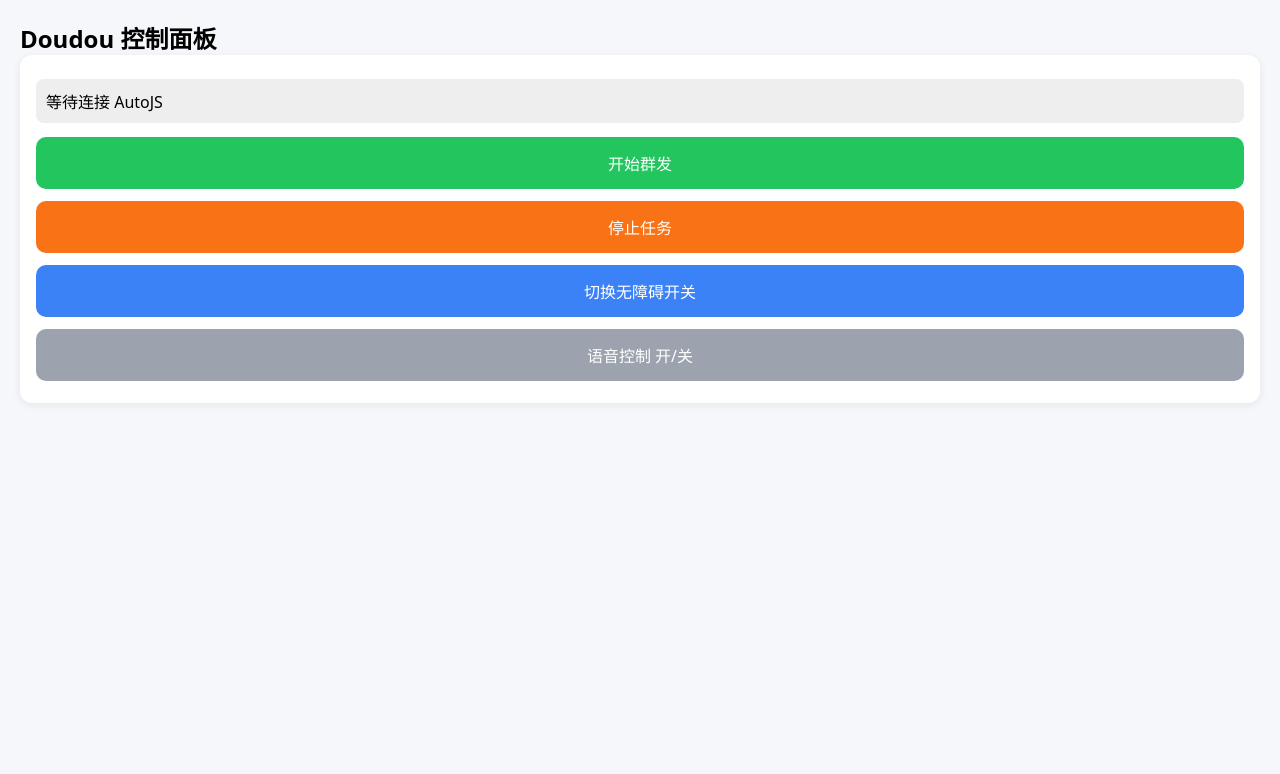
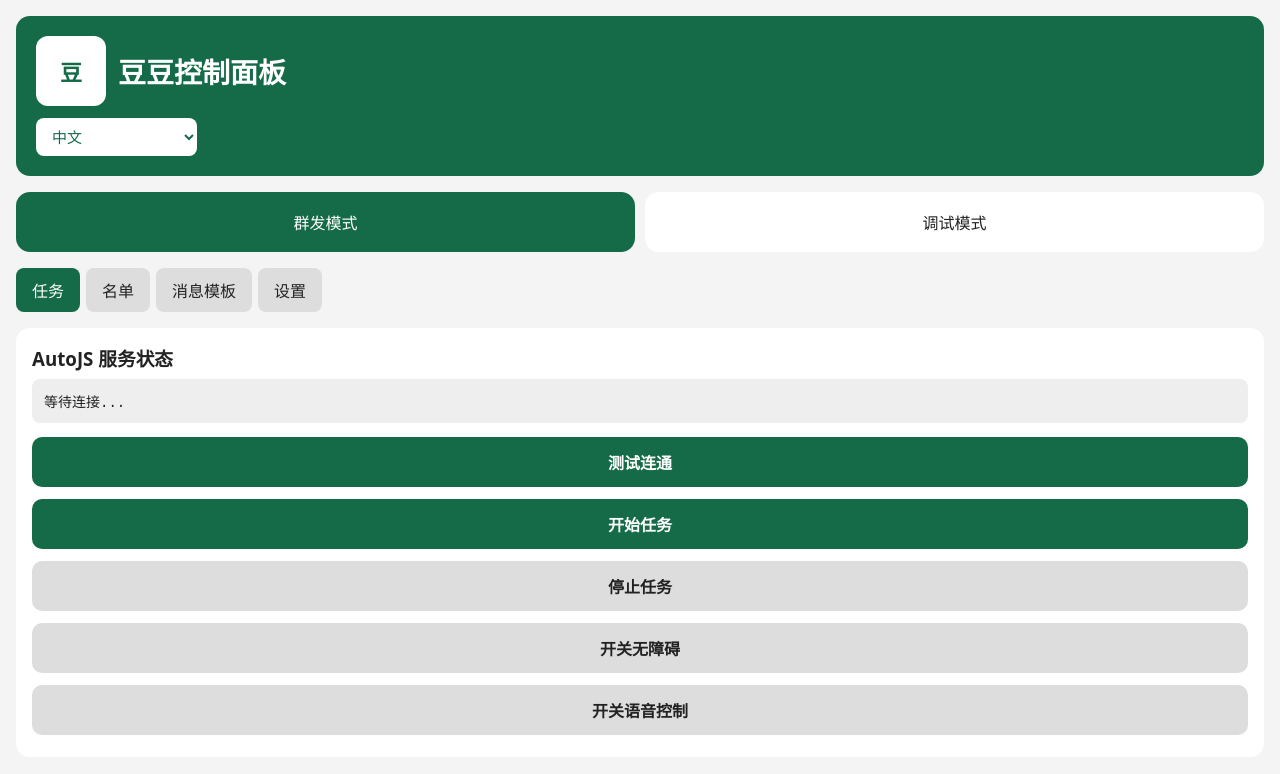
Before and after one commit to joesim800-source/joesim800-source.github.io, a plain HTML site: page index.html in a window 1280 px wide. Drawn offline with Linux system fonts and the light colour scheme.

Commit message:
Update index.html for language and style changes

```diff
--- a/index.html
+++ b/index.html
@@ -1,40 +1,78 @@
 <!DOCTYPE html>
-<html lang="zh">
+<html lang="zh-CN">
 <head>
 <meta charset="UTF-8">
 <meta name="viewport" content="width=device-width, initial-scale=1.0">
-<title>Doudou WhatsApp Panel</title>
+<title>豆豆控制面板</title>
 <style>
 *{box-sizing:border-box;margin:0;padding:0;font-family:system-ui}
-body{padding:20px;background:#f5f7fa}
-.box{background:white;border-radius:12px;padding:16px;margin-bottom:14px;box-shadow:0 2px 8px #00000012}
-button{width:100%;padding:14px;border:none;border-radius:10px;font-size:16px;margin:6px 0;cursor:pointer}
-.btn-green{background:#22c55e;color:white}
-.btn-blue{background:#3b82f6;color:white}
-.btn-orange{background:#f97316;color:white}
-.btn-gray{background:#9ca3af;color:white}
-.status{padding:10px;border-radius:8px;background:#eee;margin:8px 0}
+body{background:#f4f4f4;padding:16px;color:#222}
+.header-card{background:#156b48;color:#fff;border-radius:14px;padding:20px;margin-bottom:16px}
+.logo-row{display:flex;align-items:center;gap:12px;margin-bottom:12px}
+.logo-box{width:70px;height:70px;background:#fff;border-radius:12px;display:flex;align-items:center;justify-content:center;color:#156b48;font-weight:bold;font-size:22px}
+.logo-text{font-size:28px;font-weight:bold}
+.lang-select{background:#fff;color:#156b48;border:0;border-radius:8px;padding:8px 12px;font-size:15px}
+.download-btn{width:100%;padding:14px;background:#fff;color:#156b48;border:0;border-radius:12px;font-weight:bold;font-size:16px;margin:12px 0}
+.mode-row{display:grid;grid-template-columns:1fr 1fr;gap:10px;margin:16px 0}
+.mode-card{background:#fff;border-radius:14px;padding:16px;text-align:center;border:2px solid transparent}
+.mode-card.active{background:#156b48;color:#fff;border-color:#156b48}
+.tabs{display:flex;gap:6px;overflow-x:auto;margin:16px 0}
+.tab{padding:10px 16px;background:#ddd;border-radius:8px;white-space:nowrap}
+.tab.active{background:#156b48;color:#fff}
+.panel-card{background:#fff;border-radius:14px;padding:16px;margin-bottom:12px}
+.status-text{background:#eee;padding:12px;border-radius:8px;margin:8px 0;font-family:monospace;font-size:14px}
+.btn{width:100%;padding:13px;border:0;border-radius:10px;margin:6px 0;font-size:16px;font-weight:bold}
+.btn-green{background:#156b48;color:#fff}
+.btn-gray{background:#ddd;color:#222}
 </style>
 </head>
 <body>
-<h2>Doudou 控制面板</h2>
-<div class="box">
-  <div class="status" id="status">等待连接 AutoJS</div>
-  <button class="btn-green" onclick="sendCmd('start')">开始群发</button>
-  <button class="btn-orange" onclick="sendCmd('stop')">停止任务</button>
-  <button class="btn-blue" onclick="sendCmd('toggleMode')">切换无障碍开关</button>
-  <button class="btn-gray" onclick="sendCmd('toggleVoice')">语音控制 开/关</button>
+<div class="header-card">
+<div class="logo-row">
+<div class="logo-box">豆</div>
+<div class="logo-text">豆豆控制面板</div>
 </div>
+<select class="lang-select">
+<option>中文</option>
+<option>English</option>
+<option>Bahasa Malaysia</option>
+</select>
+</div>
+
+<div class="mode-row">
+<div class="mode-card active">群发模式</div>
+<div class="mode-card">调试模式</div>
+</div>
+
+<div class="tabs">
+<div class="tab active">任务</div>
+<div class="tab">名单</div>
+<div class="tab">消息模板</div>
+<div class="tab">设置</div>
+</div>
+
+<div class="panel-card">
+<h3>AutoJS 服务状态</h3>
+<div class="status-text" id="status">等待连接...</div>
+<button class="btn btn-green" onclick="sendCmd('ping')">测试连通</button>
+<button class="btn btn-green" onclick="sendCmd('start')">开始任务</button>
+<button class="btn btn-gray" onclick="sendCmd('stop')">停止任务</button>
+<button class="btn btn-gray" onclick="sendCmd('toggleAccess')">开关无障碍</button>
+<button class="btn btn-gray" onclick="sendCmd('toggleVoice')">开关语音控制</button>
+</div>
+
 <script>
-const host = "http://127.0.0.1:9000";
+const base = "http://127.0.0.1:9000";
+const statusEl = document.getElementById("status");
 async function sendCmd(cmd){
-  try{
-    const res = await fetch(host+"/cmd?action="+cmd);
-    const txt = await res.text();
-    document.getElementById("status").innerText = "返回："+txt;
-  }catch(e){
-    document.getElementById("status").innerText = "连接失败，请先运行AutoJS脚本";
-  }
+try{
+statusEl.textContent = "发送指令："+cmd;
+let res = await fetch(base+"/"+cmd);
+let txt = await res.text();
+statusEl.textContent = "返回："+txt;
+}catch(e){
+statusEl.textContent = "连接失败，请先运行AutoJS脚本！";
+}
 }
 </script>
 </body>
```
